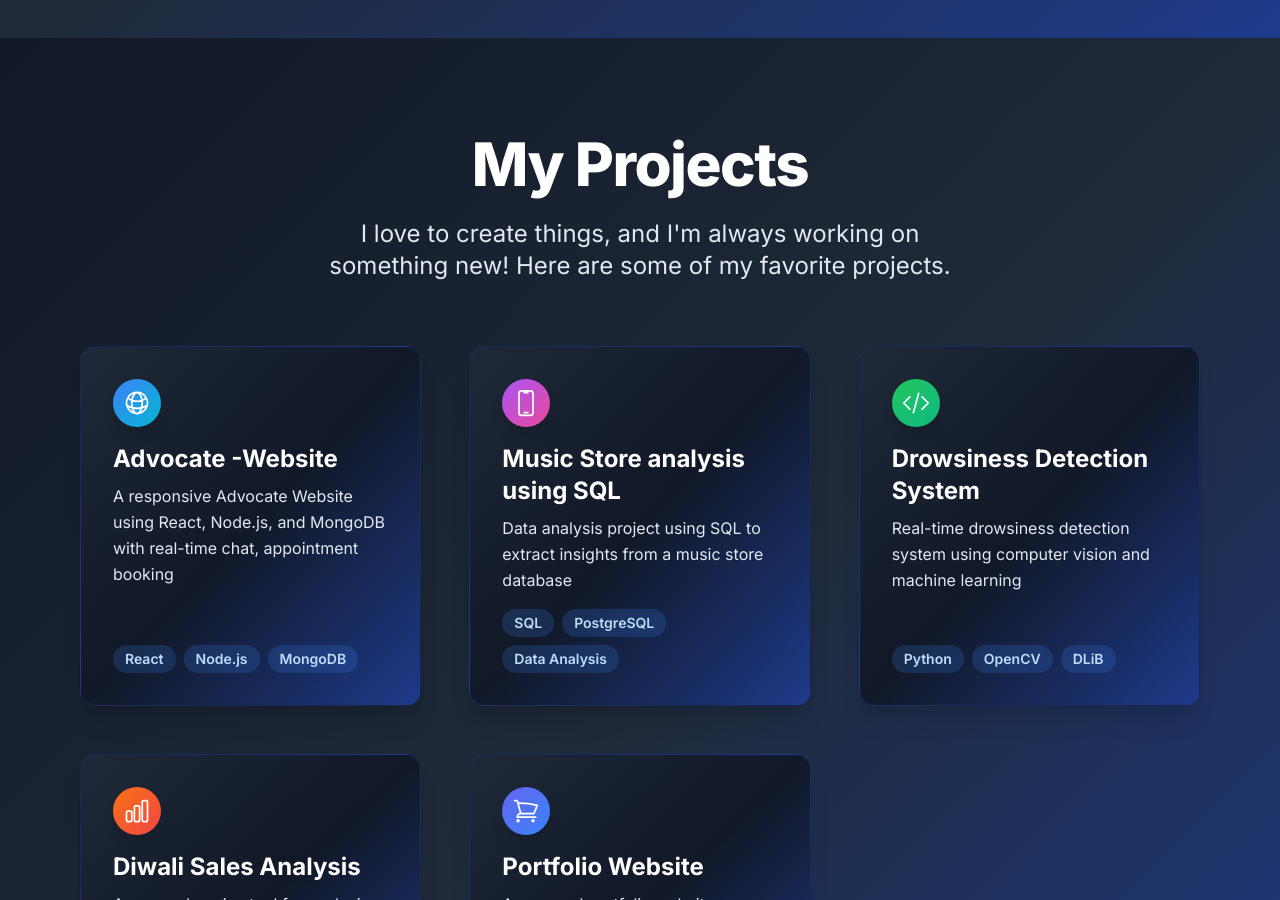
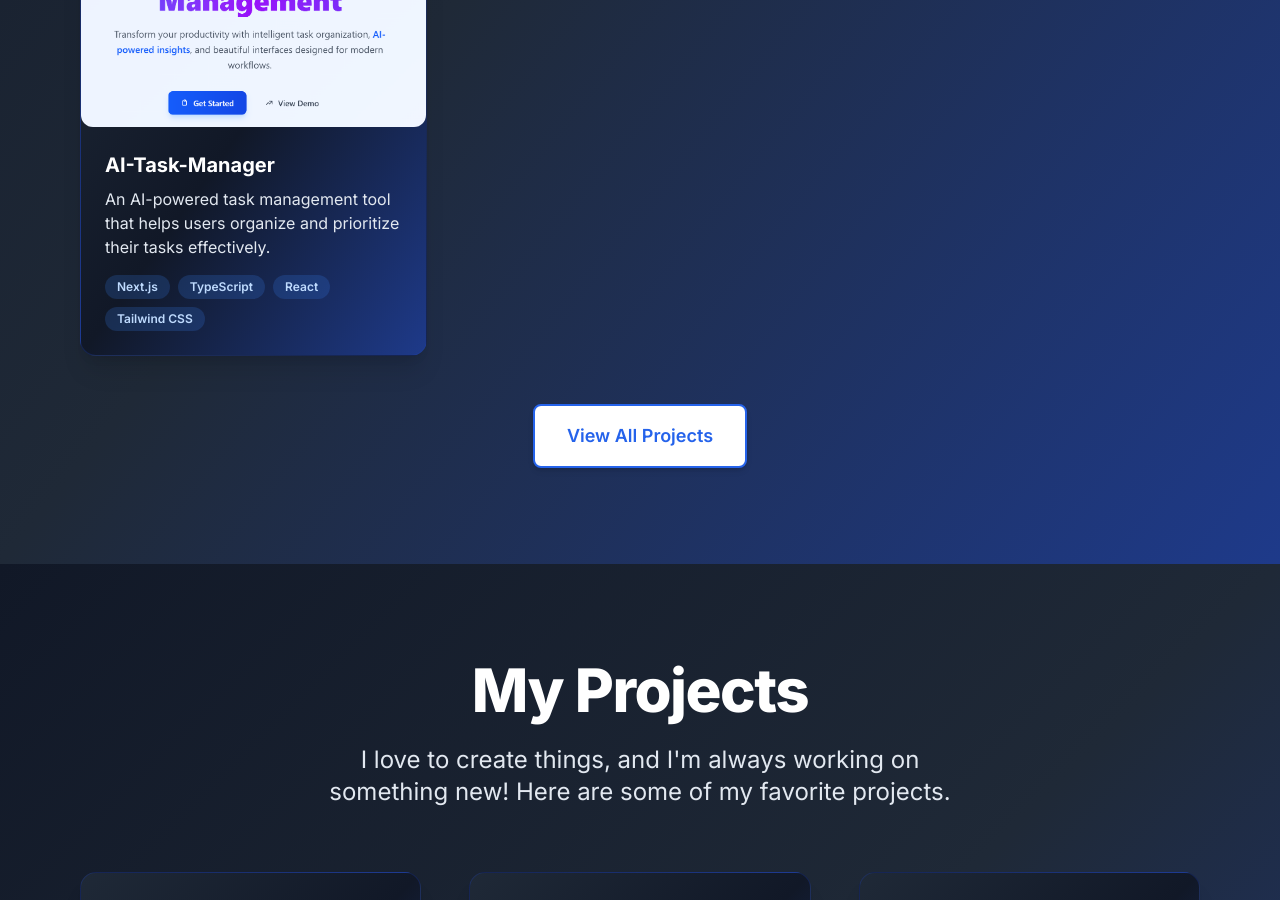
Before and after one commit to asaditya25/Portfolio-, a Next.js app: page / in a window 1280 px wide. Shown: the part 1900-2800 px from the top of the page. Built offline with nearby package versions, Linux system fonts and the light colour scheme.

Commit message:
Added Ai-task-manager project

```diff
--- a/components/FeaturedWork.tsx
+++ b/components/FeaturedWork.tsx
@@ -3,6 +3,7 @@
 import { motion } from 'framer-motion'
 import Image from 'next/image'
 import { ArrowTopRightOnSquareIcon } from '@heroicons/react/24/outline'
+import { ShoppingCartIcon } from 'lucide-react'
 
 const featuredProjects = [
   {
@@ -29,6 +30,15 @@ const featuredProjects = [
     description: 'A comprehensive tool for analyzing sales data during the Diwali season using advanced data visualization techniques.',
     image: '/img/featured-3.png',
     technologies: ['Python', 'Matplotlib', 'Jupyter', 'Pandas'],
+    link: '#',
+    github: '#',
+  },
+  {
+    id: 4,
+    title: 'AI-Task-Manager',
+    description: 'An AI-powered task management tool that helps users organize and prioritize their tasks effectively.',
+    image: '/img/featured-4.png',
+    technologies: ['Next.js', 'TypeScript', 'React', 'Tailwind CSS'],
     link: '#',
     github: '#',
   },
--- a/components/Projects.tsx
+++ b/components/Projects.tsx
@@ -3,11 +3,11 @@
 import { motion } from 'framer-motion'
 import {
   GlobeAltIcon,
-  DevicePhoneMobileIcon,
-  CodeBracketIcon,
+  MusicalNoteIcon,
+  EyeIcon,
   ChartBarIcon,
-  ShoppingCartIcon,
-  CloudIcon
+  ComputerDesktopIcon,
+  ClipboardDocumentListIcon
 } from '@heroicons/react/24/outline'
 
 const projects = [
@@ -23,7 +23,7 @@ const projects = [
     id: 2,
     title: 'Music Store analysis using SQL',
     description: 'Data analysis project using SQL to extract insights from a music store database',
-    icon: DevicePhoneMobileIcon,
+    icon: MusicalNoteIcon,
     technologies: ['SQL', 'PostgreSQL', 'Data Analysis'],
     color: 'from-purple-500 to-pink-500',
   },
@@ -31,7 +31,7 @@ const projects = [
     id: 3,
     title: 'Drowsiness Detection System',
     description: 'Real-time drowsiness detection system using computer vision and machine learning',
-    icon: CodeBracketIcon,
+    icon: EyeIcon,
     technologies: ['Python', 'OpenCV', 'DLiB'],
     color: 'from-green-500 to-emerald-500',
   },
@@ -47,17 +47,17 @@ const projects = [
     id: 5,
     title: 'Portfolio Website',
     description: 'A personal portfolio website showcasing my projects and skills.',
-    icon: ShoppingCartIcon,
+    icon: ComputerDesktopIcon,
     technologies: ['Next.js', 'TypeScript', 'React'],
     color: 'from-indigo-500 to-blue-500',
   },
   {
     id: 6,
-    title: 'Cloud Infrastructure',
-    description: 'Automated deployment pipeline and cloud architecture',
-    icon: CloudIcon,
-    technologies: ['AWS', 'Docker', 'Terraform'],
-    color: 'from-teal-500 to-green-500',
+    title: 'AI-Task-Manager',
+    description: 'An AI-powered task management tool that helps users organize and prioritize their tasks effectively.',
+    icon: ClipboardDocumentListIcon,
+    technologies: ['Next.js', 'TypeScript', 'React', 'Tailwind CSS'],
+    color: 'from-purple-500 to-indigo-500',
   },
 ]
 
@@ -82,7 +82,7 @@ const Projects = React.memo(function Projects() {
           </p>
         </motion.div>
         <div className="grid grid-cols-1 sm:grid-cols-2 lg:grid-cols-3 gap-8 md:gap-12">
-          {projects.slice(0, 5).map((project) => (
+          {projects.map((project) => (
             <motion.div
               key={project.id}
               className="bg-gradient-to-br from-gray-800 via-gray-900 to-primary-900 rounded-2xl p-8 shadow-xl border border-primary-800/30 hover:shadow-2xl transition-shadow duration-300 flex flex-col items-start h-full group"
```
Also changed, not shown: public/img/featured-4.png (added).
